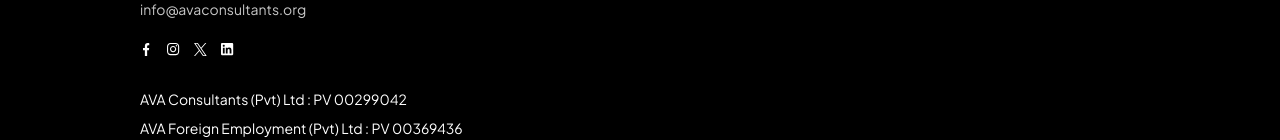
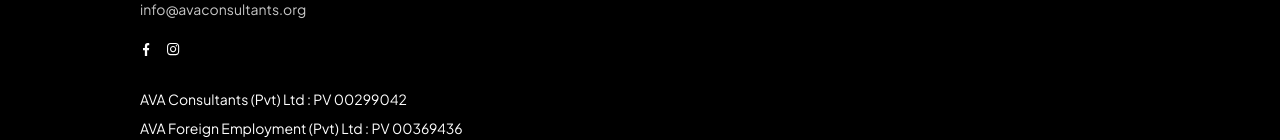
Before and after one commit to MovinduSenura/AVAC, a React (Vite) app in the folder frontend/: page / in a window 1280 px wide. Shown: the part 6158-6298 px from the top of the page. Built offline with nearby package versions, Linux system fonts and the light colour scheme.

Commit message:
fix: Update links in Privacy Policy and remove commented social media icons in Footer

```diff
--- a/frontend/src/components/Footer.jsx
+++ b/frontend/src/components/Footer.jsx
@@ -8,8 +8,8 @@
 const socialLinks = [
   { icon: "/fb.svg", label: "Facebook", href: "https://www.facebook.com/share/1EWo837528/?mibextid=wwXIfr" },
   { icon: "/insta.svg", label: "Instagram", href: "https://www.instagram.com/ava.consultants?xtok=YzdyeTE1NGdodDlp" },
-  { icon: "/twitter.svg", label: "Twitter" },
-  { icon: "/linkedin.svg", label: "LinkedIn" },
+  // { icon: "/twitter.svg", label: "Twitter" },
+  // { icon: "/linkedin.svg", label: "LinkedIn" },
 ];
 
 function Footer() {
--- a/frontend/src/pages/PrivacyPolicy.jsx
+++ b/frontend/src/pages/PrivacyPolicy.jsx
@@ -22,7 +22,7 @@
       </>,
       "In this Policy, “we”, “us” and “our” mean the company responsible for the relevant processing. Your quotation, service agreement or receipt identifies your service provider. That company is generally responsible for deciding why and how your service information is used. If both companies are involved, we will explain their respective roles where required. Sharing the AVA brand does not give either company unrestricted access to the other company’s client records.",
       <>
-        This Policy covers personal information collected through <a href="https://avac-murex.vercel.app/" className={`${linkClassName} break-words text-red-600`}>https://avac-murex.vercel.app/</a>, <span className="text-red-600">enquiries</span>, consultations and related migration and recruitment services, whether supplied online, by email, telephone, messaging applications or in person.
+        This Policy covers personal information collected through <a href="https://www.avaconsultants.org/" className={`${linkClassName} break-words text-red-600`}>www.avaconsultants.org</a>, <span className="text-red-600">enquiries</span>, consultations and related migration and recruitment services, whether supplied online, by email, telephone, messaging applications or in person.
       </>,
     ],
   },
```
